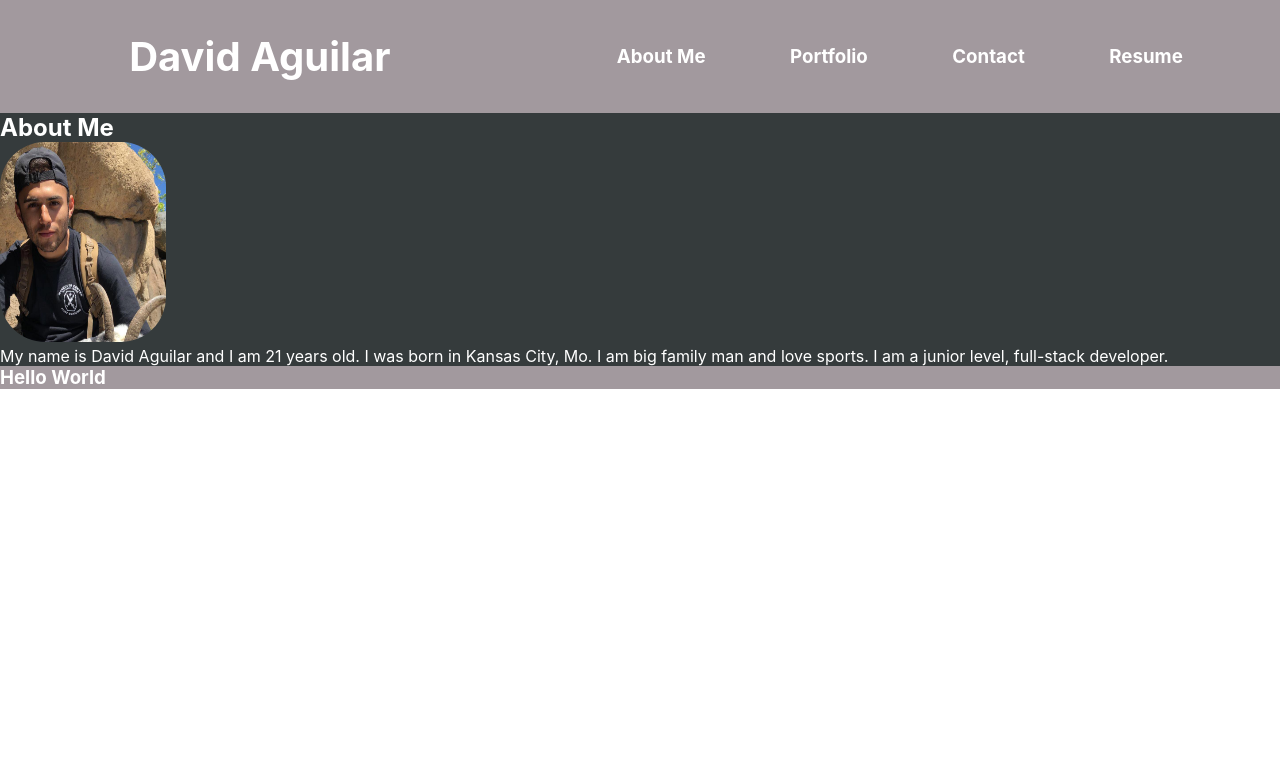
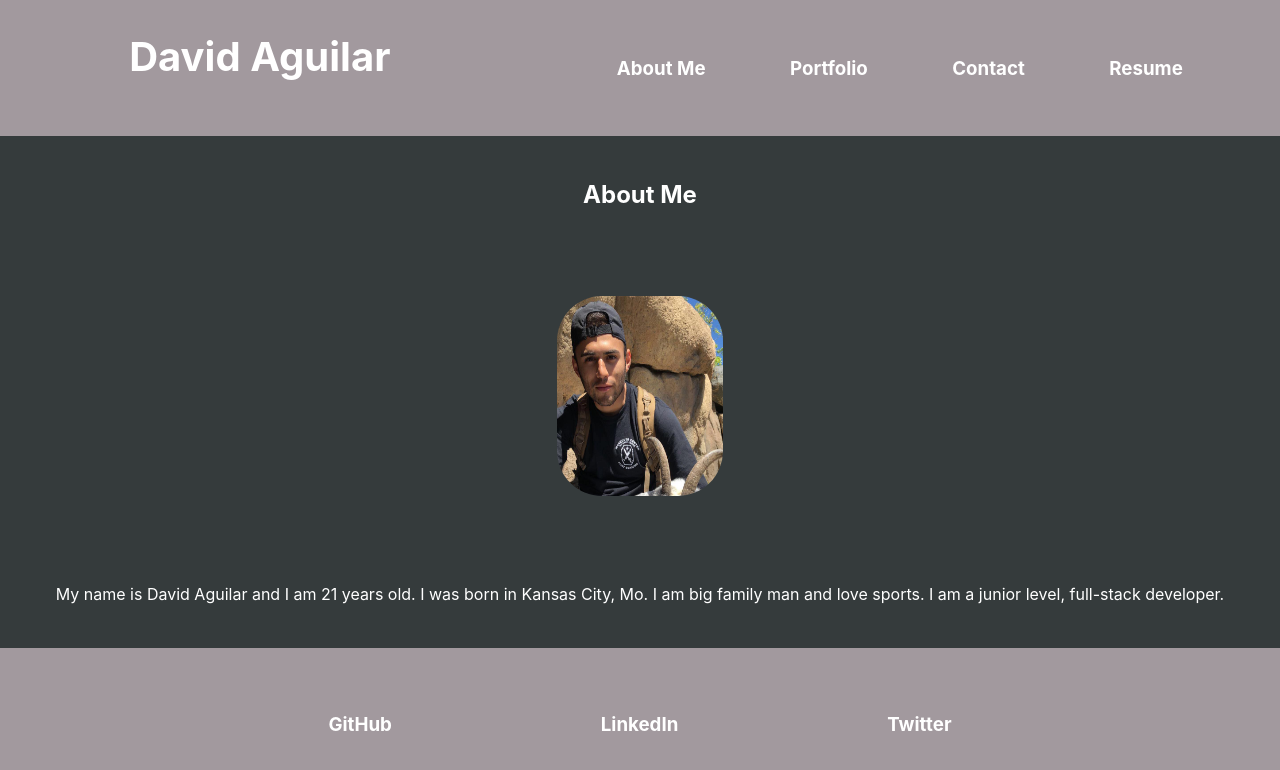
Before and after one commit to davidjaguilar104/react-portfolio, a React (Create React App) app: page / in a window 1280 px wide. Shown: the top 770 px of the page. Built offline with nearby package versions, Linux system fonts and the light colour scheme.

Commit message:
basic footer in/need to change twitter link

```diff
--- a/src/components/Footer/Footer.css
+++ b/src/components/Footer/Footer.css
@@ -1,5 +1,15 @@
 footer {
+  display: flex;
+  justify-content: center;
+  align-items: center;
+  height: 19vh;
   background-color: #a2999e;
+}
+
+.links-wrapper {
+  display: flex;
+  justify-content: space-around;
+  width: 65%;
 }
 
 h3 {
--- a/src/components/Footer/index.js
+++ b/src/components/Footer/index.js
@@ -4,11 +4,40 @@ import "./Footer.css";
 function Footer() {
   return (
     <footer>
-      <div>
-        <h3>Hello World</h3>
+      <div className="links-wrapper">
+        <h3>
+          <a
+            rel="noreferrer"
+            target="_blank"
+            href="https://github.com/davidjaguilar104"
+            alt="Link to GitHub profile"
+          >
+            GitHub
+          </a>
+        </h3>
+        <h3>
+          <a
+            rel="noreferrer"
+            target="_blank"
+            href="https://www.linkedin.com/in/david-aguilar-165bbb21b/"
+            alt="Link to LinkedIn profile"
+          >
+            LinkedIn
+          </a>
+        </h3>
+        <h3>
+          <a
+            rel="noreferrer"
+            target="_blank"
+            href="https://www.linkedin.com/in/david-aguilar-165bbb21b/"
+            alt="Link to LinkedIn profile"
+          >
+            Twitter
+          </a>
+        </h3>
       </div>
     </footer>
-  )
+  );
 }
 
 export default Footer;
--- a/src/components/Header/Header.css
+++ b/src/components/Header/Header.css
@@ -1,4 +1,5 @@
 nav {
+  height: 17vh;
   display: flex;
   justify-content: space-around;
   background-color: #A2999E;
--- a/src/pages/About/About.css
+++ b/src/pages/About/About.css
@@ -1,4 +1,9 @@
 section {
+  display: flex;
+  flex-direction: column;
+  justify-content: space-around;
+  text-align: center;
+  height: 64vh;
   background-color: #353b3c;
 }
 
@@ -9,6 +14,7 @@ h1 {
 }
 
 img {
+  align-self: center;
   height: 25vh;
   width: 13vw;
   border-radius: 45px;
```
